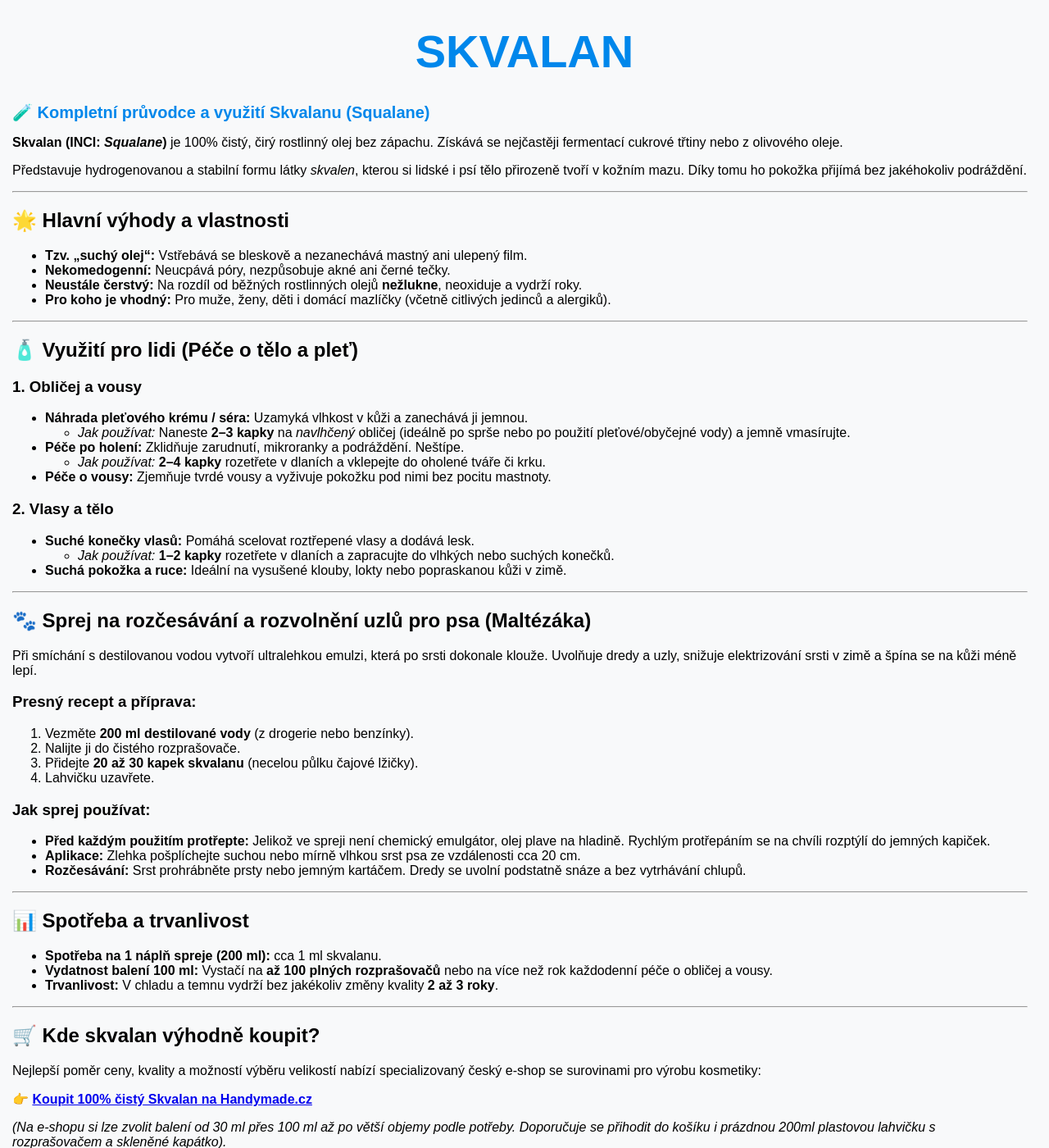
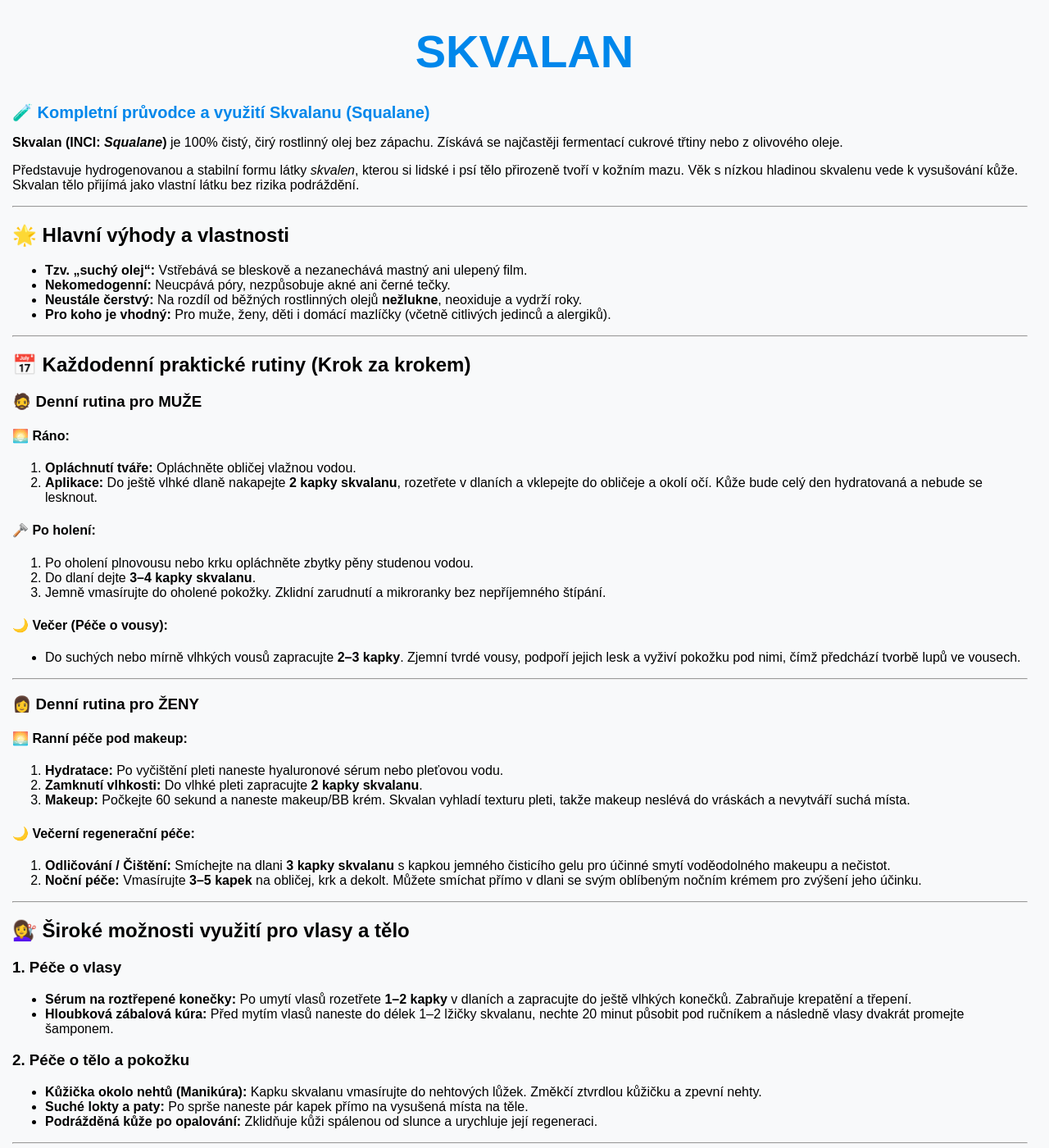
Before and after one commit to bedjan/bedjan.github.io, a Jekyll site: the page built from skvalan.md, in a window 1280 px wide and 1400 px high. Shown: the whole window at 82% size. Built offline with Jekyll 4.4.1, drawn with Linux system fonts in a browser that asks for light colours; our own code applies the rules of GitHub Pages for plain Markdown files; some of the changed text lies outside the part shown.

Commit message:
Update skvalan.md

```diff
--- a/skvalan.md
+++ b/skvalan.md
@@ -1,8 +1,8 @@
 # 🧪 Kompletní průvodce a využití Skvalanu (Squalane)
 
-**Skvalan (INCI: *Squalane*)** je 100% čistý, čirý rostlinný olej bez zápachu. Získává se nejčastěji fermentací cukrové třtiny nebo z olivového oleje.
+**Skvalan (INCI: *Squalane*)** je 100% čistý, čirý rostlinný olej bez zápachu. Získává se najčastěji fermentací cukrové třtiny nebo z olivového oleje.
 
-Představuje hydrogenovanou a stabilní formu látky *skvalen*, kterou si lidské i psí tělo přirozeně tvoří v kožním mazu. Díky tomu ho pokožka přijímá bez jakéhokoliv podráždění.
+Představuje hydrogenovanou a stabilní formu látky *skvalen*, kterou si lidské i psí tělo přirozeně tvoří v kožním mazu. Věk s nízkou hladinou skvalenu vede k vysušování kůže. Skvalan tělo přijímá jako vlastní látku bez rizika podráždění.
 
 ---
 
@@ -14,19 +14,47 @@ Představuje hydrogenovanou a stabilní formu látky *skvalen*, kterou si lidsk
 
 ---
 
-## 🧴 Využití pro lidi (Péče o tělo a pleť)
+## 📅 Každodenní praktické rutiny (Krok za krokem)
 
-### 1. Obličej a vousy
-* **Náhrada pleťového krému / séra:** Uzamyká vlhkost v kůži a zanechává ji jemnou.
-  * *Jak používat:* Naneste **2–3 kapky** na *navlhčený* obličej (ideálně po sprše nebo po použití pleťové/obyčejné vody) a jemně vmasírujte.
-* **Péče po holení:** Zklidňuje zarudnutí, mikroranky a podráždění. Neštípe.
-  * *Jak používat:* **2–4 kapky** rozetřete v dlaních a vklepejte do oholené tváře či krku.
-* **Péče o vousy:** Zjemňuje tvrdé vousy a vyživuje pokožku pod nimi bez pocitu mastnoty.
+### 🧔 Denní rutina pro MUŽE
 
-### 2. Vlasy a tělo
-* **Suché konečky vlasů:** Pomáhá scelovat roztřepené vlasy a dodává lesk.
-  * *Jak používat:* **1–2 kapky** rozetřete v dlaních a zapracujte do vlhkých nebo suchých konečků.
-* **Suchá pokožka a ruce:** Ideální na vysušené klouby, lokty nebo popraskanou kůži v zimě.
+#### 🌅 Ráno:
+1. **Opláchnutí tváře:** Opláchněte obličej vlažnou vodou.
+2. **Aplikace:** Do ještě vlhké dlaně nakapejte **2 kapky skvalanu**, rozetřete v dlaních a vklepejte do obličeje a okolí očí. Kůže bude celý den hydratovaná a nebude se lesknout.
+
+#### 🪒 Po holení:
+1. Po oholení plnovousu nebo krku opláchněte zbytky pěny studenou vodou.
+2. Do dlaní dejte **3–4 kapky skvalanu**.
+3. Jemně vmasírujte do oholené pokožky. Zklidní zarudnutí a mikroranky bez nepříjemného štípání.
+
+#### 🌙 Večer (Péče o vousy):
+* Do suchých nebo mírně vlhkých vousů zapracujte **2–3 kapky**. Zjemní tvrdé vousy, podpoří jejich lesk a vyživí pokožku pod nimi, čímž předchází tvorbě lupů ve vousech.
+
+---
+
+### 👩 Denní rutina pro ŽENY
+
+#### 🌅 Ranní péče pod makeup:
+1. **Hydratace:** Po vyčištění pleti naneste hyaluronové sérum nebo pleťovou vodu.
+2. **Zamknutí vlhkosti:** Do vlhké pleti zapracujte **2 kapky skvalanu**.
+3. **Makeup:** Počkejte 60 sekund a naneste makeup/BB krém. Skvalan vyhladí texturu pleti, takže makeup neslévá do vráskách a nevytváří suchá místa.
+
+#### 🌙 Večerní regenerační péče:
+1. **Odličování / Čištění:** Smíchejte na dlani **3 kapky skvalanu** s kapkou jemného čisticího gelu pro účinné smytí voděodolného makeupu a nečistot.
+2. **Noční péče:** Vmasírujte **3–5 kapek** na obličej, krk a dekolt. Můžete smíchat přímo v dlani se svým oblíbeným nočním krémem pro zvýšení jeho účinku.
+
+---
+
+## 💇‍♀️ Široké možnosti využití pro vlasy a tělo
+
+### 1. Péče o vlasy
+* **Sérum na roztřepené konečky:** Po umytí vlasů rozetřete **1–2 kapky** v dlaních a zapracujte do ještě vlhkých konečků. Zabraňuje krepatění a třepení.
+* **Hloubková zábalová kúra:** Před mytím vlasů naneste do délek 1–2 lžičky skvalanu, nechte 20 minut působit pod ručníkem a následně vlasy dvakrát promejte šamponem.
+
+### 2. Péče o tělo a pokožku
+* **Kůžička okolo nehtů (Manikúra):** Kapku skvalanu vmasírujte do nehtových lůžek. Změkčí ztvrdlou kůžičku a zpevní nehty.
+* **Suché lokty a paty:** Po sprše naneste pár kapek přímo na vysušená místa na těle.
+* **Podrážděná kůže po opalování:** Zklidňuje kůži spálenou od slunce a urychluje její regeneraci.
 
 ---
 
@@ -34,7 +62,7 @@ Představuje hydrogenovanou a stabilní formu látky *skvalen*, kterou si lidsk
 
 Při smíchání s destilovanou vodou vytvoří ultralehkou emulzi, která po srsti dokonale klouže. Uvolňuje dredy a uzly, snižuje elektrizování srsti v zimě a špína se na kůži méně lepí.
 
-### Presný recept a příprava:
+### Přesný recept a příprava:
 1. Vezměte **200 ml destilované vody** (z drogerie nebo benzínky).
 2. Nalijte ji do čistého rozprašovače.
 3. Přidejte **20 až 30 kapek skvalanu** (necelou půlku čajové lžičky).
@@ -44,13 +72,14 @@ Při smíchání s destilovanou vodou vytvoří ultralehkou emulzi, která po sr
 * **Před každým použitím protřepte:** Jelikož ve spreji není chemický emulgátor, olej plave na hladině. Rychlým protřepáním se na chvíli rozptýlí do jemných kapiček.
 * **Aplikace:** Zlehka pošplíchejte suchou nebo mírně vlhkou srst psa ze vzdálenosti cca 20 cm.
 * **Rozčesávání:** Srst prohrábněte prsty nebo jemným kartáčem. Dredy se uvolní podstatně snáze a bez vytrhávání chlupů.
+* **Péče o tlapky v zimě:** Čistý kapkový skvalan lze vmasírovat přímo do psích polštářků na tlapkách jako ochranu před posypovou solí a mrazem.
 
 ---
 
 ## 📊 Spotřeba a trvanlivost
 
 * **Spotřeba na 1 náplň spreje (200 ml):** cca 1 ml skvalanu.
-* **Vydatnost balení 100 ml:** Vystačí na **až 100 plných rozprašovačů** nebo na více než rok každodenní péče o obličej a vousy.
+* **Vydatnost balení 100 ml:** Vystačí na **až 100 plných rozprašovačů** nebo na více než rok každodenní péče o obličej, vousy a vlasy pro dvě osoby.
 * **Trvanlivost:** V chladu a temnu vydrží bez jakékoliv změny kvality **2 až 3 roky**.
 
 ---
```
